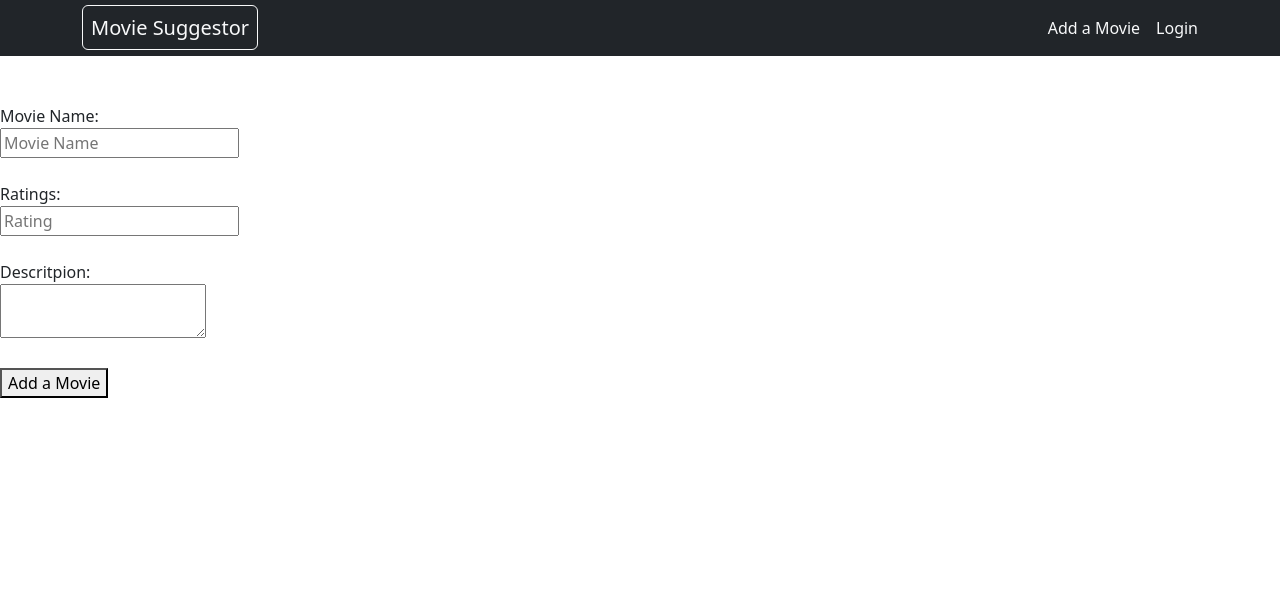
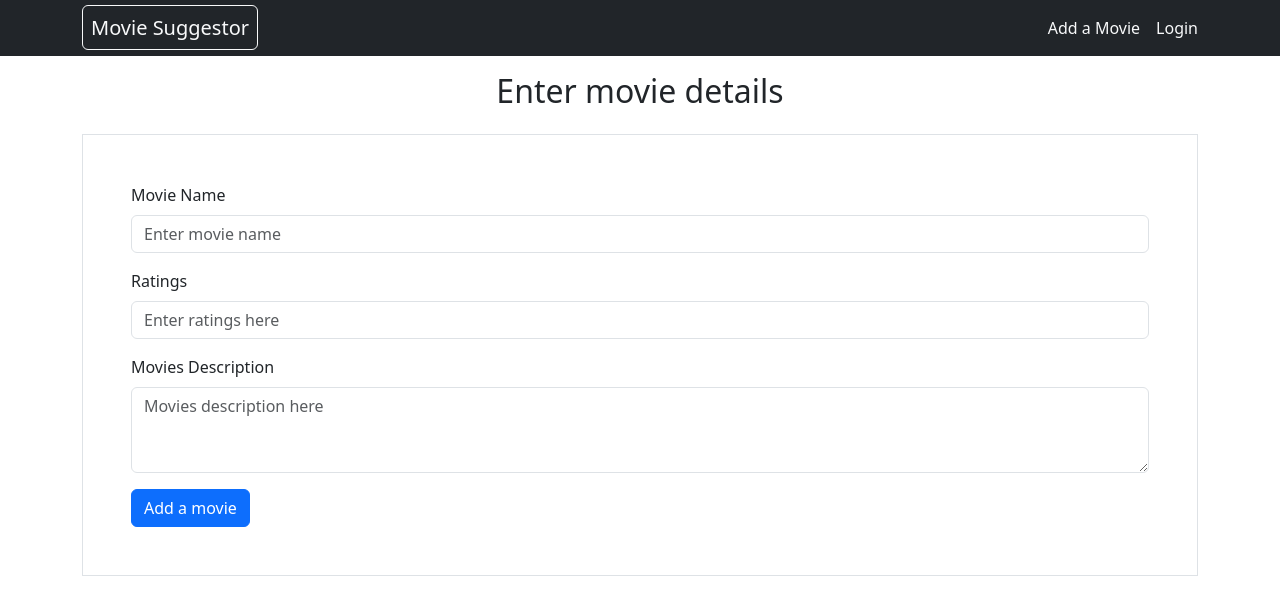
Before and after one commit to sanishkarkee/REACT-DynoAcademy, a React (Create React App) app: page /add in a window 1280 px wide. Shown: the top 614 px of the page. Built offline with nearby package versions, Linux system fonts and the light colour scheme.

Commit message:
Bootstrap changes made to all the pages and components

```diff
--- /dev/null
+++ b/src/Components/SingleMovie.js
@@ -0,0 +1,52 @@
+import React from 'react';
+import { Col } from 'react-bootstrap';
+import { Link } from 'react-router-dom/cjs/react-router-dom.min';
+
+const SingleMovie = (props) => {
+  return (
+    <>
+      <Col key={props.data.id}>
+        <div className='card p-3'>
+          <img
+            src={props.data.image}
+            className='card-img-top'
+            alt='movie_image'
+            style={{ height: '200px', objectFit: 'contain' }}
+          />
+          <div className='card-body'>
+            <h5 className='card-title'>{props.data.name}</h5>
+            <p className='card-text'>{props.data.info}</p>
+            {/* button section */}
+            <Link to={`/view_movie/${props.data.id}`}>
+              <button className='btn btn-dark text-light'>View Details</button>
+            </Link>
+          </div>
+        </div>
+
+        {/* ----------------------------------------- */}
+        {/* <div
+          key={props.data.id}
+          style={{ marginBottom: '20px' }}
+          className='bg-light border border-1 rounded-2 border-dark-subtle'
+        >
+          <div className='p-4 d-flex flex-column'>
+            <Link to={`/view_movie/${props.data.id}`}>
+              <span style={{ fontWeight: 'bold' }} className='pb-2'>
+                {props.data.name}
+              </span>
+            </Link>
+            <img
+              src={props.data.image}
+              alt='Movie Image'
+              style={{ width: '80px', height: '100px' }}
+            />
+            Info:{props.data.info}
+            Rating: {props.data.rating ? props.data.rating : '0'}
+          </div>
+        </div> */}
+      </Col>
+    </>
+  );
+};
+
+export default SingleMovie;
--- a/src/pages/AddMovie.js
+++ b/src/pages/AddMovie.js
@@ -2,6 +2,7 @@ import axios from 'axios';
 import React, { useRef } from 'react';
 import { Link, useHistory } from 'react-router-dom/cjs/react-router-dom.min';
 import MovieNavBar from '../Components/MovieNavBar';
+import { Container } from 'react-bootstrap';
 
 const AddMovie = () => {
   //Data submit paxi index page ma redirect garna lai
@@ -46,25 +47,55 @@ const AddMovie = () => {
   return (
     <>
       <MovieNavBar />
-      <br /> <br />
+
+      <Container>
         <form onSubmit={addMovieHandler}>
-        Movie Name: <br />
+          <h2 className='text-center py-3'>Enter movie details</h2>
+
+          <div className='p-5 border'>
+            <div className='mb-3'>
+              <label for='exampleFormControlInput1' class='form-label'>
+                Movie Name
+              </label>
               <input
                 type='text'
-          placeholder='Movie Name'
+                className='form-control'
+                id='exampleFormControlInput1'
+                placeholder='Enter movie name '
                 ref={movie_name_reference}
               />
-        <br /> <br />
-        Ratings: <br />
+            </div>
+            <div className='mb-3'>
+              <label for='exampleFormControlInput2' class='form-label'>
+                Ratings
+              </label>
               <input
-          type='text'
-          placeholder='Rating'
+                type='number'
+                className='form-control'
+                id='exampleFormControlInput2'
+                placeholder='Enter ratings here '
                 ref={rating_reference}
-        /> <br /> <br />
-        Descritpion: <br />
-        <textarea ref={desc_reference}></textarea> <br /> <br />
-        <button type='submit'>Add a Movie</button>
+              />
+            </div>
+            <div className='mb-3'>
+              <label for='exampleFormControlTextarea1' class='form-label'>
+                Movies Description
+              </label>
+              <textarea
+                className='form-control'
+                id='exampleFormControlTextarea1'
+                rows='3'
+                placeholder='Movies description here'
+                ref={desc_reference}
+              ></textarea>
+            </div>
+
+            <button type='submit' className='btn btn-primary'>
+              Add a movie
+            </button>
+          </div>
         </form>
+      </Container>
     </>
   );
 };
--- a/src/pages/Index.js
+++ b/src/pages/Index.js
@@ -3,6 +3,8 @@ import axios from 'axios';
 import { useState } from 'react';
 import { Link } from 'react-router-dom/cjs/react-router-dom.min';
 import MovieNavBar from '../Components/MovieNavBar';
+import SingleMovie from '../Components/SingleMovie';
+import { Container, Row } from 'react-bootstrap';
 
 const Index = () => {
   // 3) -----ASYNCS-AWAIT
@@ -80,15 +82,26 @@ const Index = () => {
     <div className='App'>
       <MovieNavBar />
 
-      <div>
+      <div className='my-3'>
+        <Container>
           <input
+            type='text'
+            className='form-control'
+            value={searchMovieText}
+            placeholder='Type movie Title For Searching!'
+            onChange={(e) => setSearchMovieText(e.target.value)}
+          />
+
+          {/* -------------- */}
+          {/* <input
             type='text'
             value={searchMovieText}
             placeholder='Type movies title'
             onChange={(e) => setSearchMovieText(e.target.value)}
-        />
+          /> */}
 
           <span style={{ color: 'red' }}>{searchErrorText}</span>
+        </Container>
       </div>
 
       <br />
@@ -121,24 +134,28 @@ const Index = () => {
               </>
             ) : (
               <>
+                <Row>
                   {movies.map((el) => (
-                  <div key={el.id} style={{ marginBottom: '20px' }}>
-                    <Link to={`/view_movie/${el.id}`}>
-                      <span style={{ fontWeight: 'bold' }}>{el.name}</span>
-                    </Link>
-                    <br />
-                    <img
-                      src={el.image}
-                      alt='Movie Image'
-                      style={{ width: '80px', height: '100px' }}
-                    />
-                    <br />
-                    Info:{el.info}
-                    <br />
-                    Rating: {el.rating ? el.rating : '0'}
-                    <br />
-                  </div>
+                    // ----Bootstrap implement garda seperate component(<SingleMovie/>) banayera gareko----
+                    // <div key={el.id} style={{ marginBottom: '20px' }}>
+                    //   <Link to={`/view_movie/${el.id}`}>
+                    //     <span style={{ fontWeight: 'bold' }}>{el.name}</span>
+                    //   </Link>
+                    //   <br />
+                    //   <img
+                    //     src={el.image}
+                    //     alt='Movie Image'
+                    //     style={{ width: '80px', height: '100px' }}
+                    //   />
+                    //   <br />
+                    //   Info:{el.info}
+                    //   <br />
+                    //   Rating: {el.rating ? el.rating : '0'}
+                    //   <br />
+                    // </div>
+                    <SingleMovie data={el} />
                   ))}
+                </Row>
               </>
             )}
           </div>
--- a/src/pages/Login.js
+++ b/src/pages/Login.js
@@ -52,17 +52,35 @@ const Login = () => {
     <>
       <MovieNavBar />
 
-      <Container className='m-5'>
-        <form onSubmit={loginHandler}>
-          Email: <br />
-          <input type='text' ref={email} />
-          <br />
-          <br />
-          Password: <br />
-          <input type='password' ref={password} />
-          <br />
-          <br />
-          <button>Login</button>
+      <Container className='m-auto w-50'>
+        <h2 className='text-center py-3'>Login Screen</h2>
+        <form onSubmit={loginHandler} className='p-5 mt-2 border'>
+          <div className='mb-3'>
+            <label for='exampleInputEmail1' className='form-label'>
+              Email address
+            </label>
+            <input
+              type='email'
+              className='form-control'
+              aria-describedby='emailHelp'
+              ref={email}
+              autoComplete={false}
+            />
+            {/* <div id='emailHelp' className='form-text'>
+              We'll never share your email with anyone else.
+            </div> */}
+          </div>
+
+          <div class='mb-3'>
+            <label for='exampleInputPassword1' class='form-label'>
+              Password
+            </label>
+            <input type='password' className='form-control' ref={password} />
+          </div>
+
+          <button type='submit' class='btn btn-success'>
+            Login
+          </button>
         </form>
       </Container>
     </>
--- a/src/pages/Profile.js
+++ b/src/pages/Profile.js
@@ -57,7 +57,9 @@ const Profile = () => {
         Username: {userData.name} <br />
         Email: {userData.email} <br />
         Country: {userData.country} <br /> <br />
-        <button onClick={onLogOut}>Logout</button>
+        <button onClick={onLogOut} className='btn btn-danger'>
+          Logout
+        </button>
       </Container>
     </>
   );
```
Lines whose indentation alone changed are shown as unchanged.
